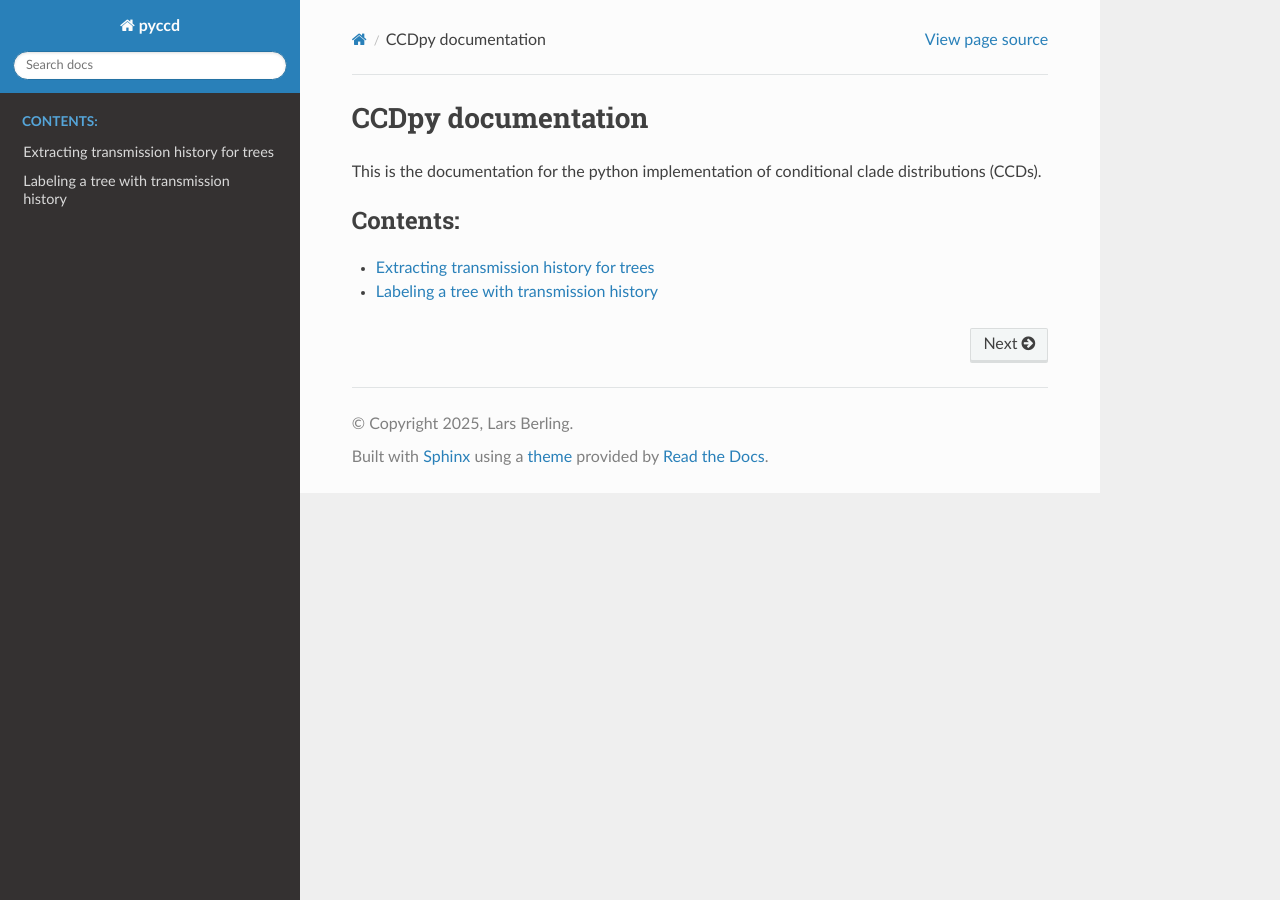
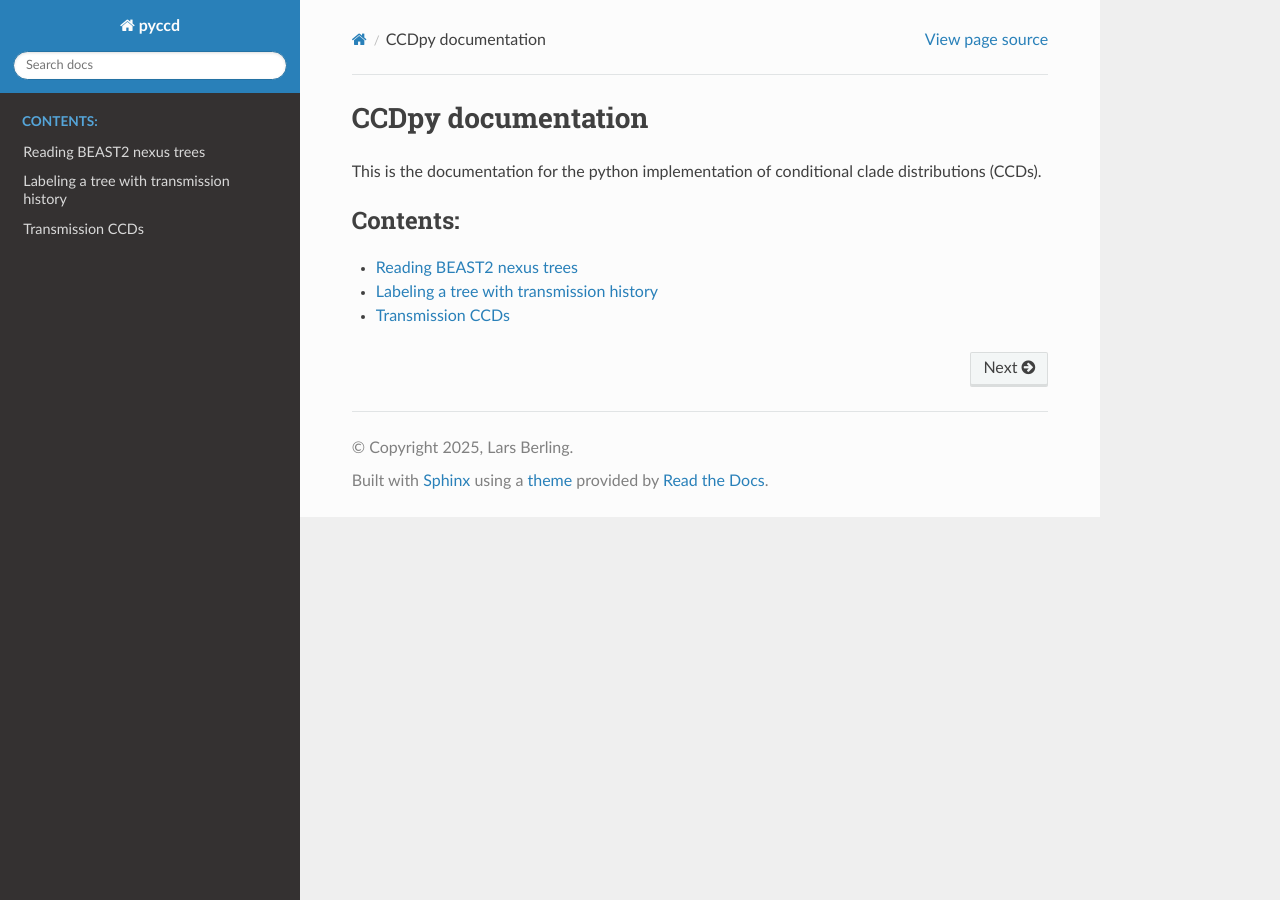
Before and after one commit to Lars-B/pyccd, a Sphinx documentation site: the page built from docs/index.rst, in a window 1280 px wide. Built offline with Sphinx 7.4.7 and the Read the Docs theme 3.1.0, drawn with Linux system fonts in a browser that asks for light colours.

Commit message:
updating docs and adding more modules

```diff
--- a/docs/index.rst
+++ b/docs/index.rst
@@ -13,4 +13,6 @@ This is the documentation for the python implementation of conditional clade dis
    :maxdepth: 2
    :caption: Contents:
 
-   tCCD
+   readTrees
+   labelTransmissionTrees
+   transmissionCCD
--- /dev/null
+++ b/docs/labelTransmissionTrees.rst
@@ -0,0 +1,5 @@
+Labeling a tree with transmission history
+=========================================
+
+.. automodule:: pyccd.label_transmission_history
+    :members:
--- /dev/null
+++ b/docs/readTrees.rst
@@ -0,0 +1,5 @@
+Reading BEAST2 nexus trees
+==========================
+
+.. automodule:: pyccd.read_nexus
+    :members:
--- /dev/null
+++ b/docs/transmissionCCD.rst
@@ -0,0 +1,5 @@
+Transmission CCDs
+=================
+
+.. automodule:: pyccd.transmission_ccd
+    :members:
```
Also changed, not shown: docs/tCCD.rst (deleted, +0 -12 lines), 10 other files.
